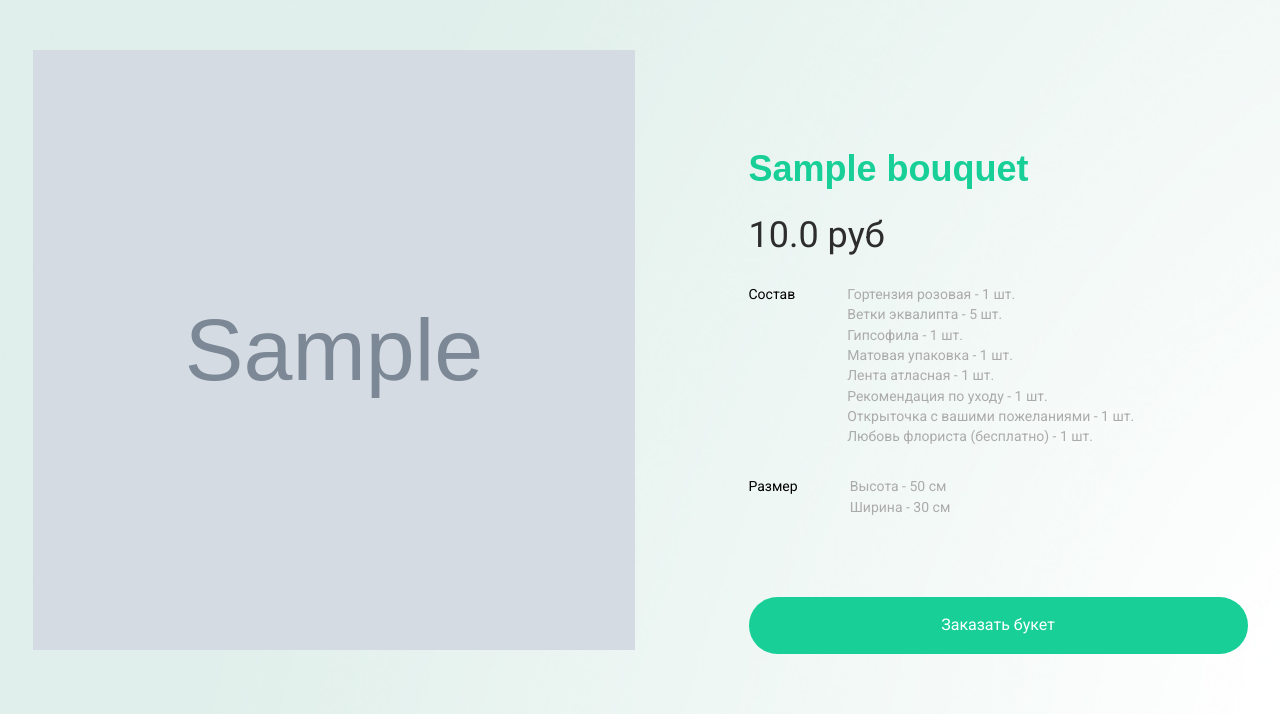
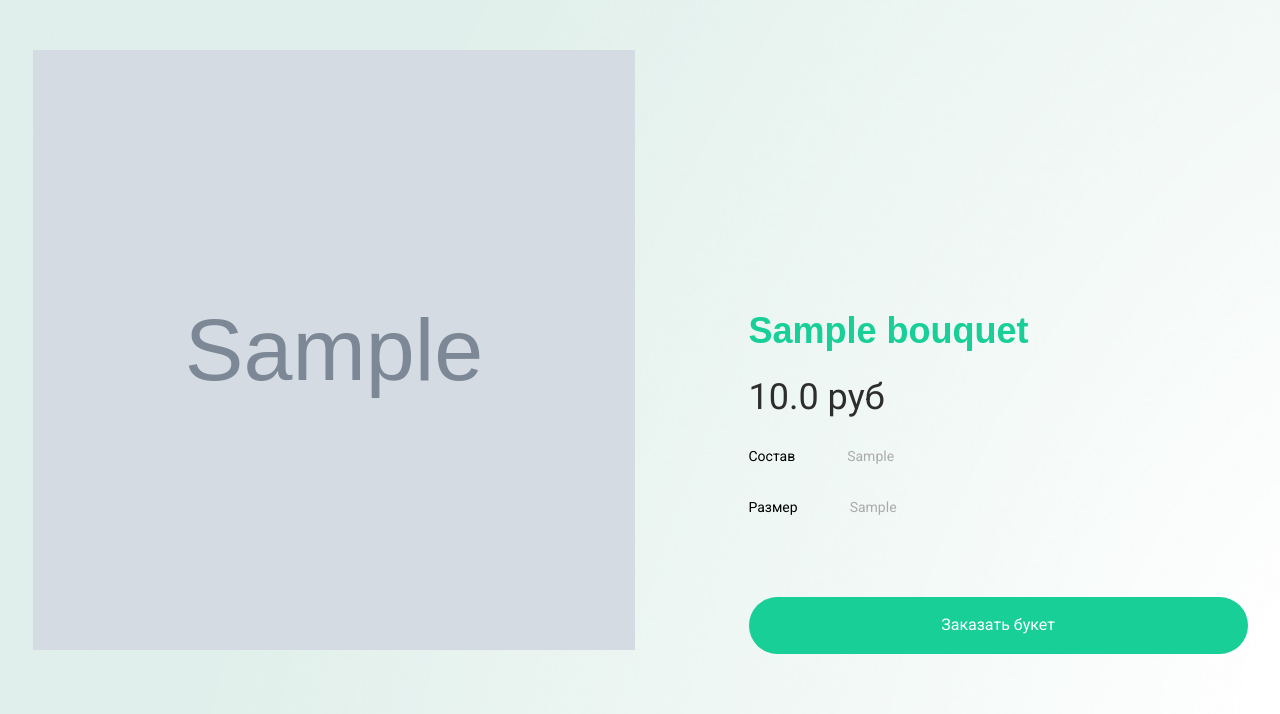
Before and after one commit to MaxHC-vlop/FlowerShop, a Django app: a page that uses templates/card.html in a window 1280 px wide. Shown: the part 50-764 px from the top of the page. Run offline with Django 4.2, Linux system fonts and the light colour scheme; tables that the repository leaves empty hold one stand-in row (values such as "Sample post"); grey boxes marked "Sample" are stand-in pictures; parts of the project's set-up code (start-up, migrations or seed data) failed here and were passed over; some web fonts are replaced.

Commit message:
updated card template

```diff
--- a/templates/card.html
+++ b/templates/card.html
@@ -13,42 +13,15 @@
 					<div class="card__block_price">{{ bouquet.price }} руб</div>
 					<div class="card__elems ">
 						<span class="card__elems_intro">Состав</span>
-						<div class="card__items">
-							<span class="card_items_intro">
-								Гортензия розовая - 1 шт.
-							</span>
-							<span class="card_items_intro">
-								Ветки эквалипта - 5 шт.
-							</span>
-							<span class="card_items_intro">
-								Гипсофила - 1 шт.
-							</span>
-							<span class="card_items_intro">
-								Матовая упаковка - 1 шт.
-							</span>
-							<span class="card_items_intro">
-								Лента атласная - 1 шт.
-							</span>
-							<span class="card_items_intro">
-								Рекомендация по уходу - 1 шт.
-							</span>
-							<span class="card_items_intro">
-								Открыточка с вашими пожеланиями - 1 шт.
-							</span>
-							<span class="card_items_intro">
-								Любовь флориста (бесплатно) - 1 шт.
-							</span>
+						<div class="card_items_intro">
+              {{ bouquet.composition | safe }}
 						</div>
 					</div>
+
 					<div class="card__elems ">
 						<span class="card__elems_intro">Размер</span>
-						<div class="card__items">
-							<span class="card_items_intro">
-								Высота - 50 см
-							</span>
-							<span class="card_items_intro">
-								Ширина - 30 см
-							</span>
+						<div class="card_items_intro">
+              {{ bouquet.size | safe }}
 						</div>
 					</div>
 					<button class="btn largeBtn card__btn">Заказать букет</button>
```
